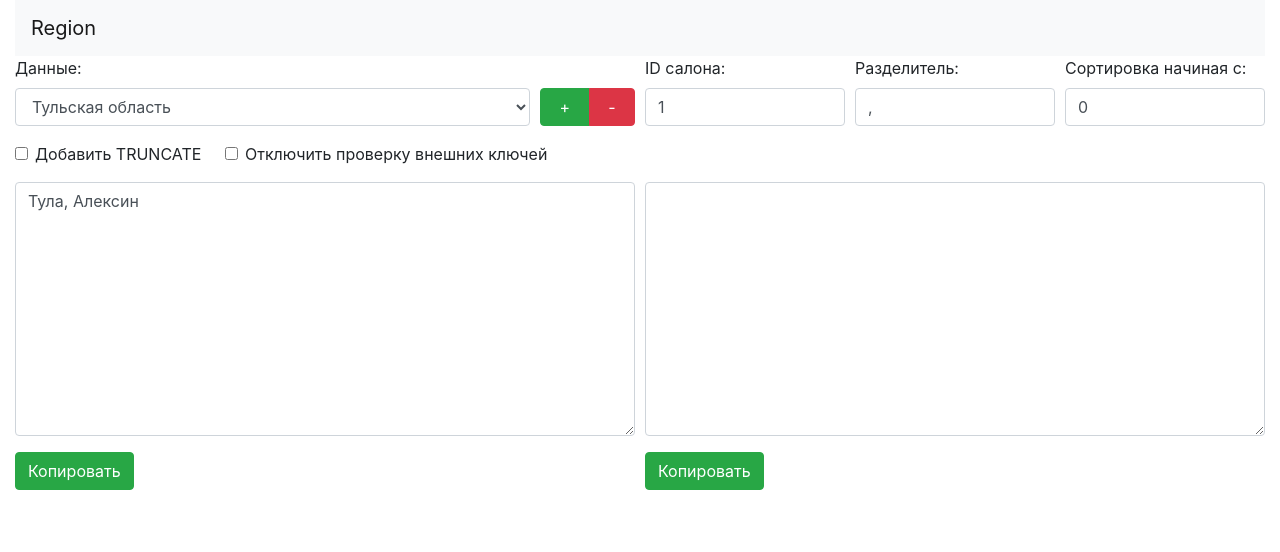
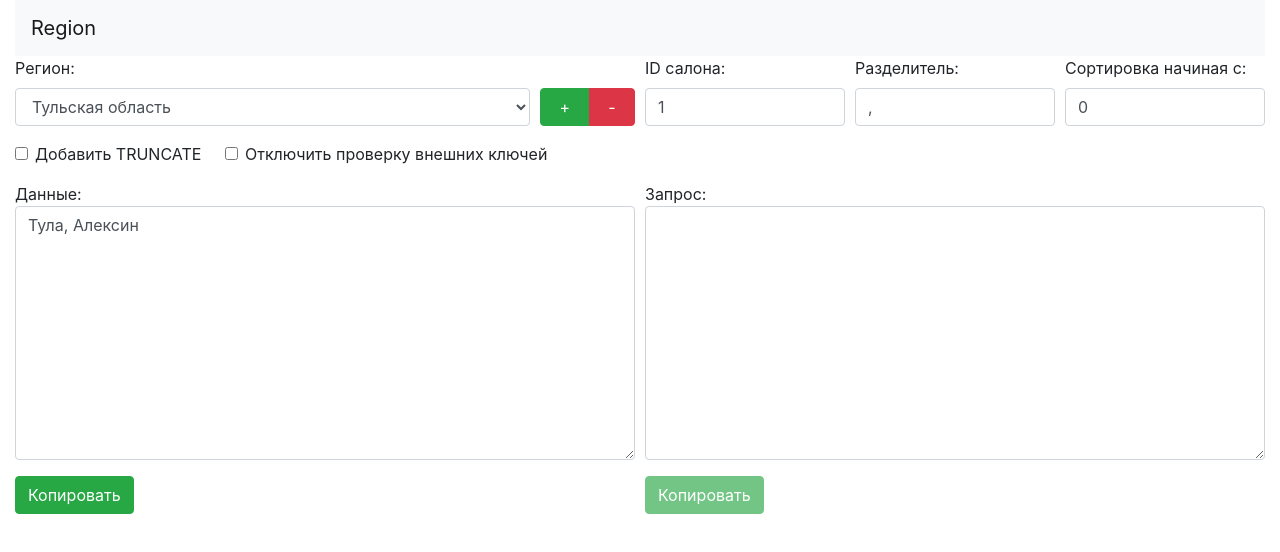
Before and after one commit to clickf5/region, a React app: page / in a window 1280 px wide. Shown: the top 552 px of the page. Built offline with nearby package versions, Linux system fonts and the light colour scheme.

Commit message:
Close #2

```diff
--- a/src/components/Form.jsx
+++ b/src/components/Form.jsx
@@ -11,6 +11,7 @@ class Form extends React.Component {
       form: {
         region: '1',
         regionData: 'Тула, Алексин',
+        query: '',
         salonId: '1',
         delimeter: ',',
         sortFrom: '0',
@@ -42,14 +43,20 @@ class Form extends React.Component {
   render() {
     const {
       form: {
-        regionData, salonId, delimeter, sortFrom, useTruncate, foreignKeysOff,
+        regionData,
+        salonId,
+        delimeter,
+        sortFrom,
+        useTruncate,
+        foreignKeysOff,
+        query,
       },
     } = this.state;
     return (
       <form>
         <div className="form-row align-items-end">
           <div className="form-group col-5">
-            <label htmlFor="regions">Данные:</label>
+            <label htmlFor="regions">Регион:</label>
             {this.renderRegionsSelect()}
           </div>
           <div className="form-group col-1">
@@ -87,18 +94,20 @@ class Form extends React.Component {
         </div>
         <div className="form-row">
           <div className="form-group col-6">
-            <textarea onChange={this.handleChange} className="form-control" rows="10" value={regionData} name="regionData" />
+            <label className="form-check-label" htmlFor="region-data">Данные:</label>
+            <textarea onChange={this.handleChange} className="form-control" rows="10" value={regionData} name="regionData" id="region-data" />
           </div>
           <div className="form-group col-6">
-            <textarea className="form-control" rows="10" name="query" />
+            <label className="form-check-label" htmlFor="query">Запрос:</label>
+            <textarea onChange={this.handleChange} className="form-control" rows="10" value={query} name="query" id="query" />
           </div>
         </div>
         <div className="form-row">
           <div className="form-group col-6">
-            <button type="button" className="btn btn-success">Копировать</button>
+            <button type="button" className="btn btn-success" disabled={regionData === ''} title="Скопировать данные в буфер обмена">Копировать</button>
           </div>
           <div className="form-group col-6">
-            <button type="button" className="btn btn-success">Копировать</button>
+            <button type="button" className="btn btn-success" disabled={query === ''} title="Скопировать запрос в буфер обмена">Копировать</button>
           </div>
         </div>
       </form>
```
